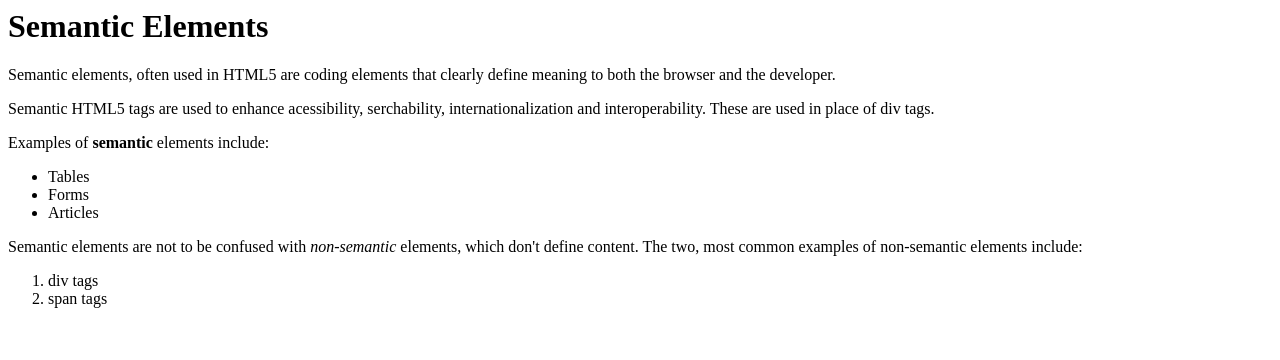
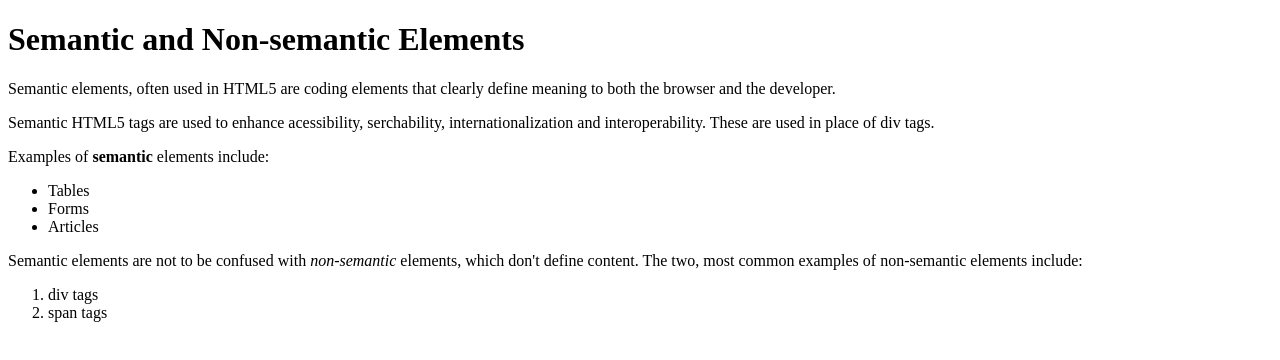
Before and after one commit to amandaluree/new-project, a plain HTML site: page index.html in a window 1280 px wide. Drawn offline with Linux system fonts and the light colour scheme.

Commit message:
adding data

```diff
--- a/index.html
+++ b/index.html
@@ -1,8 +1,19 @@
-<html>
-<h1>Semantic Elements</h1>
+<!doctype html>
+
+<html lang="en">
+<head>
+  <meta charset="utf-8">
+
+  <title>Semantic Elements</title>
+  <meta name="description" content="HTML5 Semantic Elements">
+  <meta name="author" content="amandaluree">
+
+  <link rel="stylesheet" href="css/styles.css?v=1.0">
+
+</head>
+
 <body>
-  <main>
-    <section>
+  <h1>Semantic and Non-semantic Elements</h1>
 <p>Semantic elements, often used in HTML5 are coding elements that clearly define meaning to both the browser and the developer.</p>
 <p>Semantic HTML5 tags are used to enhance acessibility, serchability, internationalization and interoperability. These are used in place of div tags.</p>
 
@@ -18,7 +29,5 @@
       <li>div tags</li>
       <li>span tags</li>
     </ol>
-</section>
-</main>
 </body>
 </html>
```
